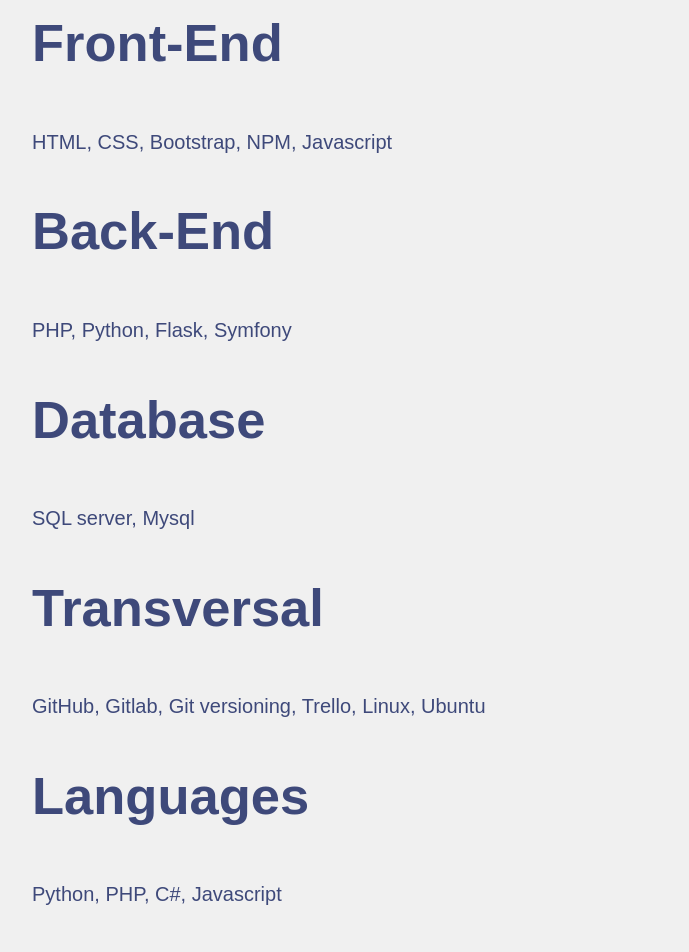
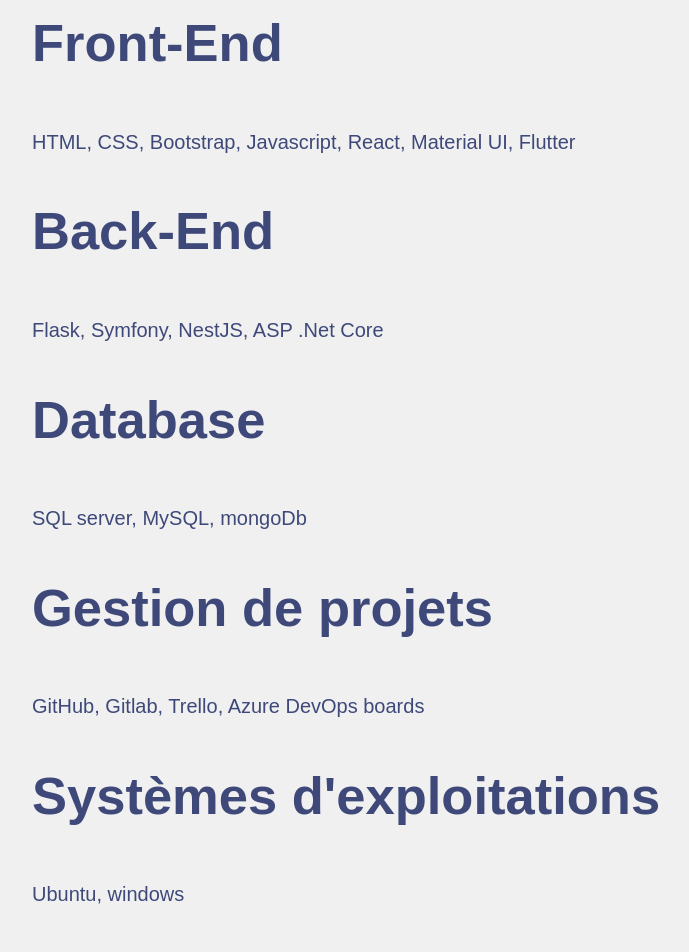
Before and after one commit to devjava69/karim_trabelsi, a React (Create React App) app: page / in a window 1280 px wide. Shown: the part 1040-1992 px from the top of the page, without its empty margins (244-933 px from the left). Built offline with nearby package versions, Linux system fonts and the light colour scheme.

Commit message:
first commit

```diff
--- a/package.json
+++ b/package.json
@@ -3,9 +3,9 @@
   "version": "0.1.0",
   "private": true,
   "dependencies": {
-    "@emotion/react": "^11.9.3",
-    "@emotion/styled": "^11.9.3",
-    "@material-ui/core": "^4.12.4",
+    "@emyled": "^11.9.3",
+    "@material-uiotion/react": "^11.9.3",
+    "@emotion/st/core": "^4.12.4",
     "@material-ui/icons": "^4.11.3",
     "@mui/material": "^5.8.5",
     "@testing-library/jest-dom": "^5.16.4",
--- a/src/pages/Home.js
+++ b/src/pages/Home.js
@@ -12,7 +12,7 @@
         <h2>Hi, My Name is Karim</h2>
         <div className='prompt'>
           <p>
-            A web developer with a passion for learning and creating
+            A junior Applications Conceptor-Developer with a passion for learning and creating
           </p>
           <LinkedInIcon onClick=
             {() =>
@@ -45,23 +45,27 @@
         <ol className='list'>
           <li className='item'>
             <h2>Front-End</h2>
-            <span>HTML, CSS, Bootstrap, NPM, Javascript</span>
+            <span>HTML, CSS, Bootstrap, Javascript, React, Material UI, Flutter</span>
           </li>
           <li className='item'>
             <h2>Back-End</h2>
-            <span>PHP, Python, Flask, Symfony</span>
+            <span>Flask, Symfony, NestJS, ASP .Net Core</span>
           </li>
           <li className='item'>
             <h2>Database</h2>
-            <span>SQL server, Mysql</span>
+            <span>SQL server, MySQL, mongoDb</span>
           </li>
           <li className='item'>
-            <h2>Transversal</h2>
-            <span>GitHub, Gitlab, Git versioning, Trello, Linux, Ubuntu</span>
+            <h2>Gestion de projets</h2>
+            <span>GitHub, Gitlab, Trello, Azure DevOps boards</span>
+          </li>
+          <li className='item'>
+            <h2>Systèmes d'exploitations</h2>
+            <span>Ubuntu, windows</span>
           </li>
           <li className='item'>
             <h2>Languages</h2>
-            <span>Python, PHP, C#, Javascript</span>
+            <span>Python, PHP, C#, Javascript, Typescript</span>
           </li>
         </ol>
       </div>
```
